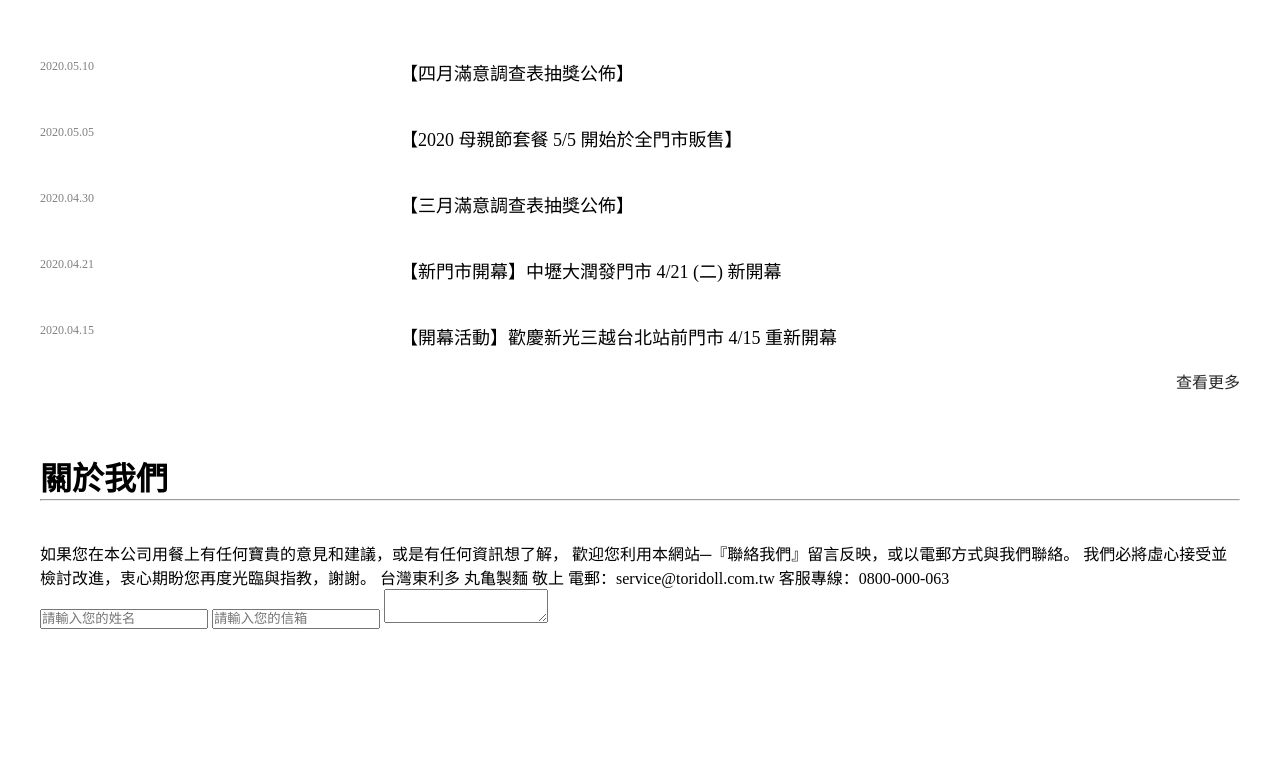
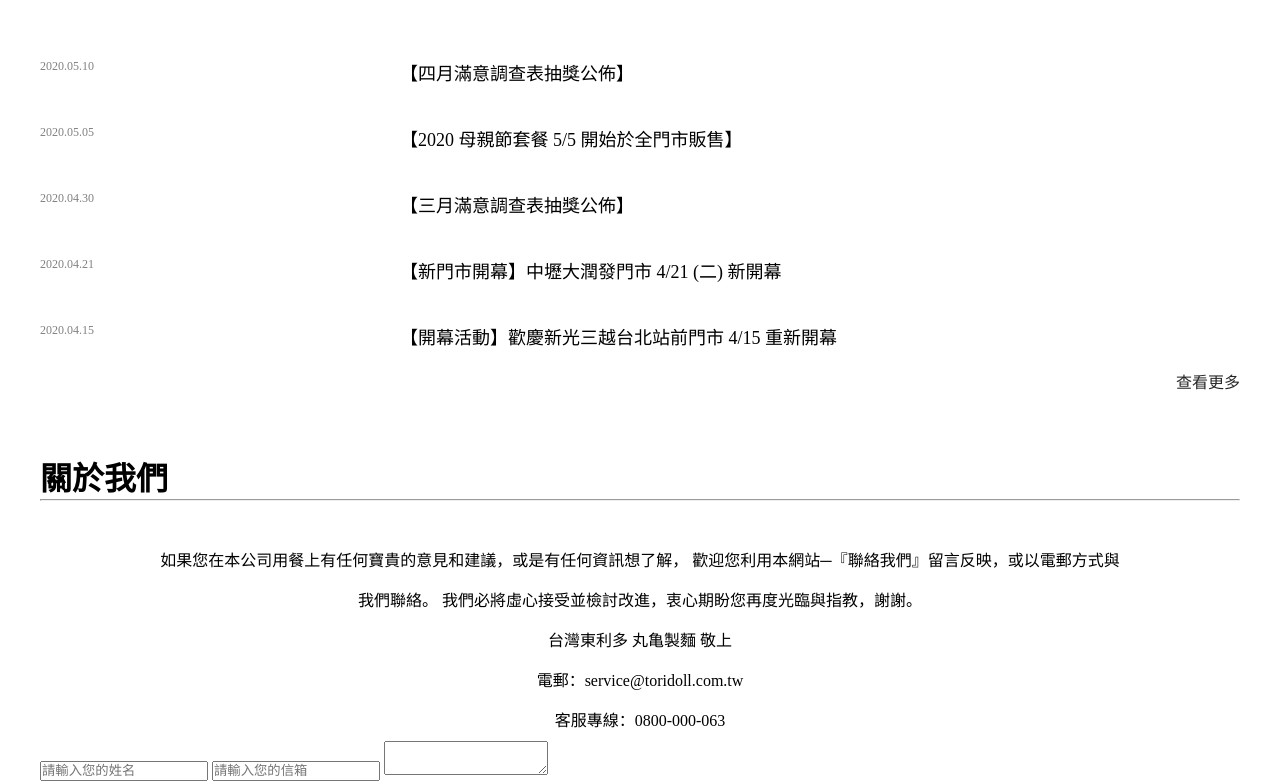
Before and after one commit to VinChien/Web_HC_FirstWeb, a plain HTML site: page index.html in a window 1280 px wide. Shown: the part 1569-2350 px from the top of the page. Before the commit the page ends 2198 px from the top, so only its background shows below. Drawn offline with Linux system fonts and the light colour scheme; a web font is replaced by a local one.

Commit message:
contact樣式

```diff
--- a/index.html
+++ b/index.html
@@ -79,14 +79,19 @@
       </div>
     </section>
 
-    <section>
+    <section id="contact">
       <h1 class="ngaan">關於我們</h1>
       <hr />
       <p>
         如果您在本公司用餐上有任何寶貴的意見和建議，或是有任何資訊想了解，
         歡迎您利用本網站─『聯絡我們』留言反映，或以電郵方式與我們聯絡。
-        我們必將虛心接受並檢討改進，衷心期盼您再度光臨與指教，謝謝。 台灣東利多
-        丸亀製麵 敬上 電郵：service@toridoll.com.tw 客服專線：0800-000-063
+        我們必將虛心接受並檢討改進，衷心期盼您再度光臨與指教，謝謝。
+        <br>
+        台灣東利多 丸亀製麵 敬上
+        <br>
+        電郵：service@toridoll.com.tw
+        <br>
+        客服專線：0800-000-063
       </p>
       <form>
         <input type="text" placeholder="請輸入您的姓名">
--- a/style.css
+++ b/style.css
@@ -106,7 +106,7 @@ section {
 }
 
 #about {
-  margin-top:20px;
+  margin-top: 20px;
 }
 
 #about > div {
@@ -123,7 +123,7 @@ section {
   height: 500px;
 }
 
-#about > div p{
+#about > div p {
   padding-right: 20px;
   letter-spacing: 5px;
   line-height: 2;
@@ -159,7 +159,7 @@ section hr {
   padding: 20px 0;
 }
 
-#news div{
+#news div {
   text-align: right;
 }
 
@@ -167,3 +167,11 @@ section hr {
   text-decoration: none;
   color: #252525;
 }
+
+/* 聯絡我們 */
+#contact p {
+  width: 80%;
+  margin: 0 auto;
+  text-align: center;
+  line-height: 2.5;
+}
```
